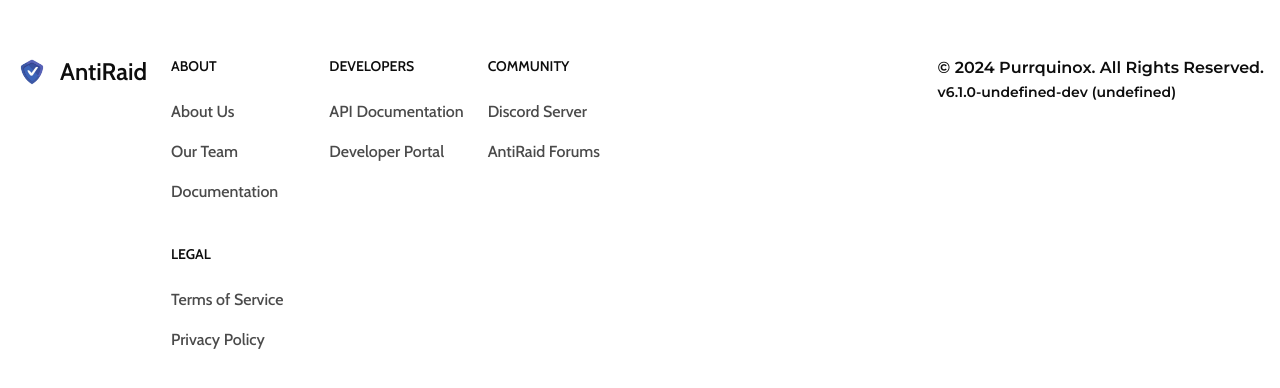
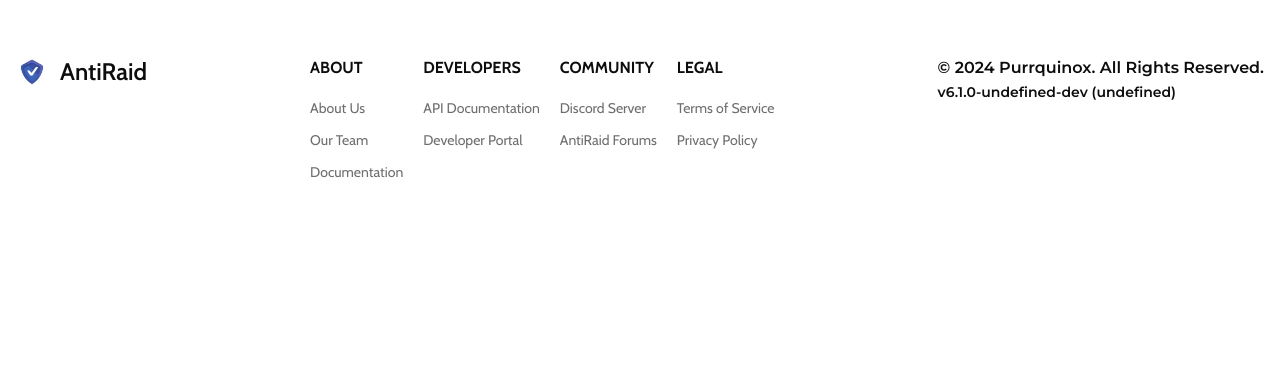
Before and after one commit to Anti-Raid/badgerfang-next, a Next.js app: page / in a window 1280 px wide. Shown: the part 900-1288 px from the top of the page. After the commit the page ends 1124 px from the top, so only its background shows below. Built offline with nearby package versions, Linux system fonts and the light colour scheme; a web font is replaced by a local one.

Commit message:
feat: Enhance Footer component with improved layout and link handling

```diff
--- a/src/components/Footer.tsx
+++ b/src/components/Footer.tsx
@@ -1,3 +1,4 @@
+import Link from 'next/link';
 import { logo } from './common';
 
 interface Category {
@@ -68,28 +69,34 @@
 	return (
 		<footer className="bg-background text-foreground">
 			<div className="mx-auto w-full max-w-screen-xl p-4 py-6 lg:py-8">
-				<div className="md:flex md:justify-between">
+				<div className="md:flex md:justify-between md:gap-9 ">
 					<div className="mb-6 md:mb-0">
-						<a href="https://antiraid.xyz/" className="flex items-center">
-							<img src={logo} className="h-8 mr-3" alt="AntiRaid Logo" />
+						<a
+							href="https://antiraid.xyz/"
+							className="flex items-center flex-wrap gap-2 max-[1085px]:justify-center max-[767px]:justify-normal"
+						>
+							<img src={logo} className="h-8 mr-1" alt="AntiRaid Logo" />
 							<span className="self-center text-2xl font-semibold whitespace-nowrap text-foreground">
 								AntiRaid
 							</span>
 						</a>
 					</div>
 
-					<div className="grid grid-cols-2 gap-8 sm:gap-6 sm:grid-cols-3 md:ml-6 lg:ml-6">
+					<div className="flex flex-row gap-5 flex-wrap ">
 						{categories.map((category) => (
 							<div key={category.name}>
-								<h2 className="mb-6 text-sm font-semibold text-foreground uppercase">
+								<h2 className="mb-4 text-md font-bold text-foreground uppercase">
 									{category.name}
 								</h2>
-								<ul className="text-foreground/75 font-medium">
+								<ul className="text-foreground/75 ">
 									{category.items.map((item) => (
-										<li key={item.name} className="mb-4">
-											<a href={item.href} className="hover:underline">
+										<li key={item.name} className="mb-2">
+											<Link
+												href={item.href}
+												className=" opacity-80 hover:opacity-100 font-light text-sm hover:underline"
+											>
 												{item.name}
-											</a>
+											</Link>
 										</li>
 									))}
 								</ul>
@@ -97,7 +104,7 @@
 						))}
 					</div>
 
-					<hr className="my-6 border-gray-200 sm:mx-auto dark:border-gray-700 lg:my-8" />
+					<hr className="hidden max-[768px]:flex my-6 border-gray-200 sm:mx-auto dark:border-gray-700 lg:my-8" />
 
 					<div className="end">
 						<p className="text-foreground font-monster text-md">
@@ -107,14 +114,14 @@
 
 						<div className="flex mt-4 justify-start sm:mt-0 md:mt-2 lg:mt-2">
 							{socials.map((social) => (
-								<a
+								<Link
 									key={social.name}
 									href={social.href}
 									className="text-foreground hover:text-white/75"
 								>
 									<i className={social.icon} />
 									<span className="sr-only">{social.name}</span>
-								</a>
+								</Link>
 							))}
 						</div>
 					</div>
```
